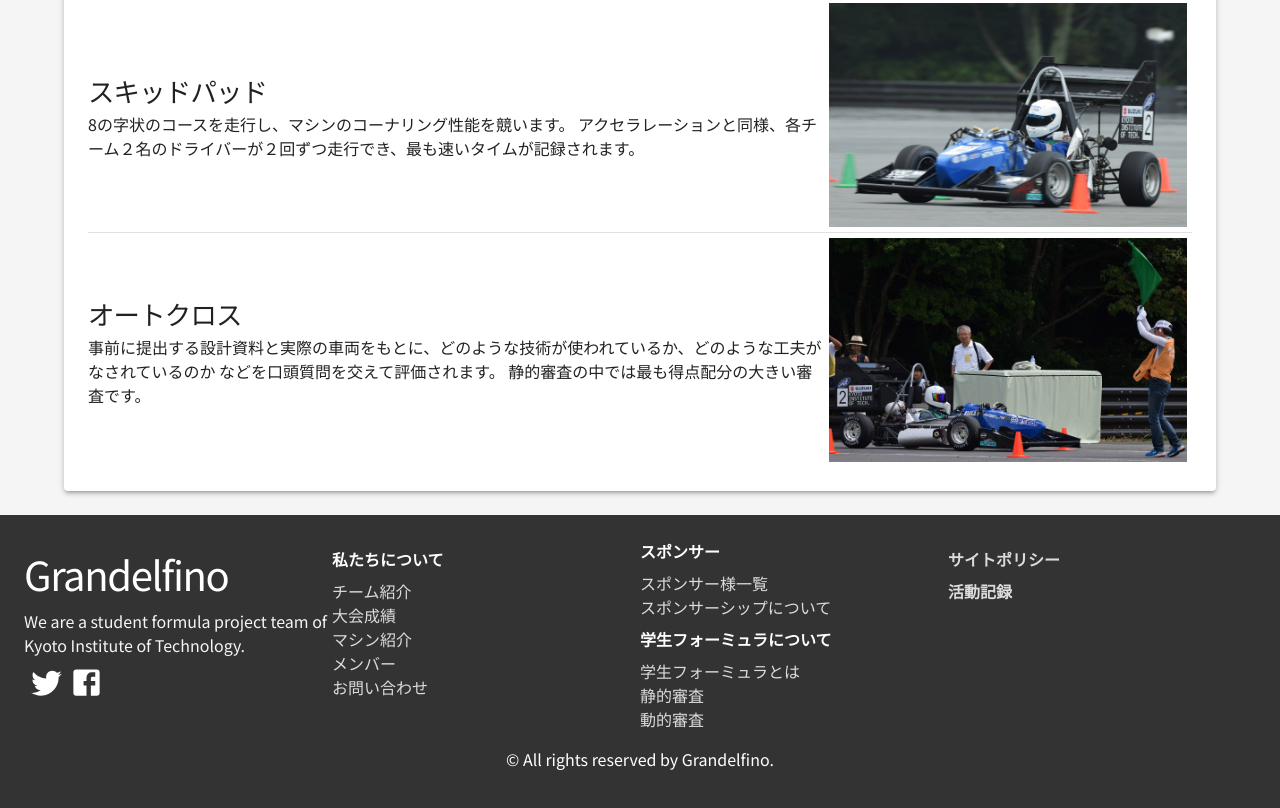
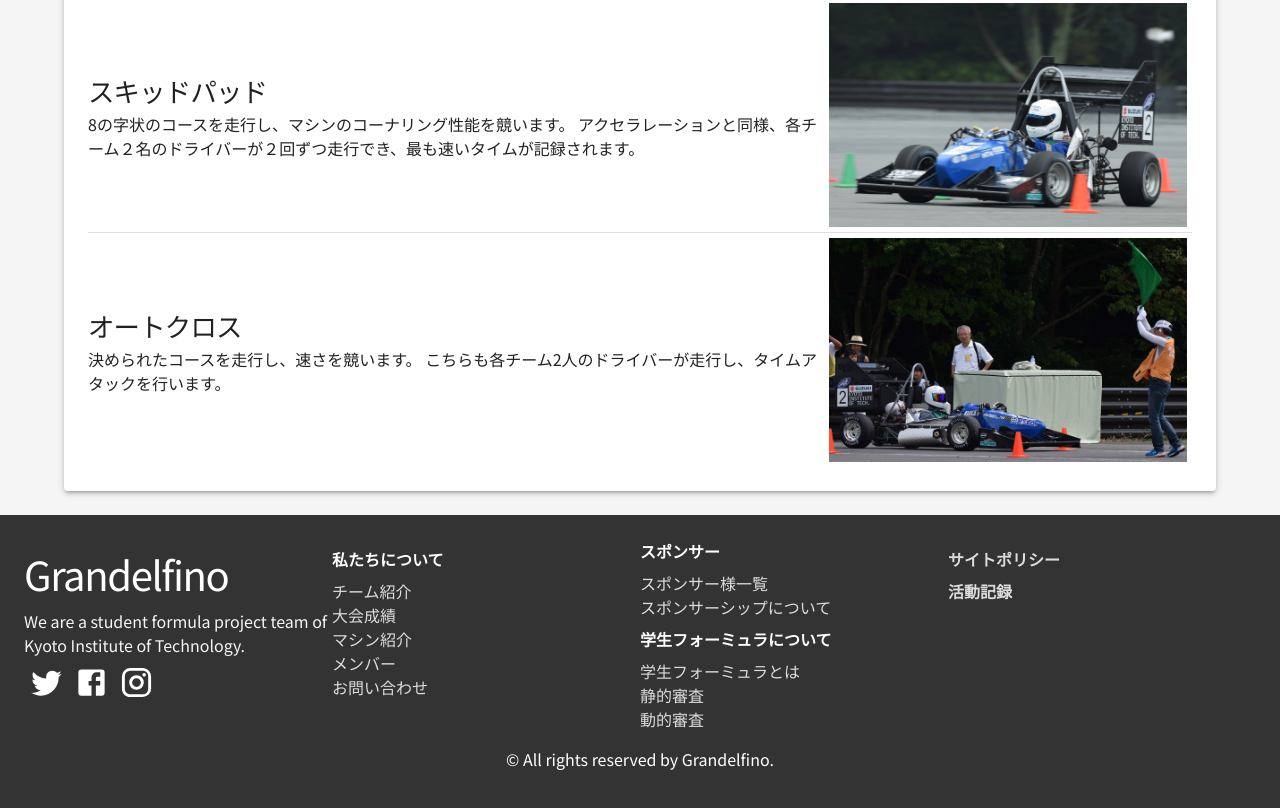
Before and after one commit to Grandelfino/homepage, a Gatsby site: page /dynamic in a window 1280 px wide. Shown: the part 396-1204 px from the top of the page. Built offline with nearby package versions, Linux system fonts and the light colour scheme; Gatsby itself is replaced by a stand-in of ours.

Commit message:
add instagram icon and change index picture

```diff
--- a/src/components/layout.js
+++ b/src/components/layout.js
@@ -9,6 +9,7 @@ import { Box } from '@mui/system'
 import { Grid, Typography } from '@mui/material'
 import TwitterIcon from '@mui/icons-material/Twitter'
 import FacebookIcon from '@mui/icons-material/Facebook'
+import InstagramIcon from '@mui/icons-material/Instagram'
 import { Link } from 'gatsby'
 
 const StyledLink = styled(Link)`
@@ -43,8 +44,16 @@ const FootNav = () => {
           <Link
             to="https://www.facebook.com/people/Formula-SAE-Project-Team-Grandelfino/100066444980272/"
             target="_blank"
+            style={{ margin: '5px' }}
           >
             <FacebookIcon fontSize="large" sx={{ color: 'white' }} />
+          </Link>
+          <Link
+            to="https://www.instagram.com/grandelfino/"
+            target="_blank"
+            style={{ margin: '5px' }}
+          >
+            <InstagramIcon fontSize="large" sx={{ color: 'white' }} />
           </Link>
         </Grid>
         <Grid item xs={12} md={3} sx={{ mt: 1 }}>
--- a/src/pages/dynamic.js
+++ b/src/pages/dynamic.js
@@ -53,9 +53,8 @@ const Dynamic = () => {
             <Grid item xs={12} sm={8} alignItems="center">
               <Typography variant="h2">オートクロス</Typography>
               <Typography variant="body1">
-                事前に提出する設計資料と実際の車両をもとに、どのような技術が使われているか、どのような工夫がなされているのか
-                などを口頭質問を交えて評価されます。
-                静的審査の中では最も得点配分の大きい審査です。
+                決められたコースを走行し、速さを競います。
+                こちらも各チーム2人のドライバーが走行し、タイムアタックを行います。
               </Typography>
             </Grid>
             <Grid item xs={12} sm={4}>
--- a/src/pages/index.js
+++ b/src/pages/index.js
@@ -133,7 +133,7 @@ const AboutUS = () => {
         </Typography>
         <Card variant="outlined" sx={{ maxWidth: 600 }}>
           <CardMedia>
-            <StaticImage src="../images/index/index_4.jpg" alt="Top page" />
+            <StaticImage src="../images/index/index_6.jpg" alt="Top page" />
           </CardMedia>
         </Card>
         <Button
```
Also changed, not shown: src/images/index/index_6.jpg (added).
